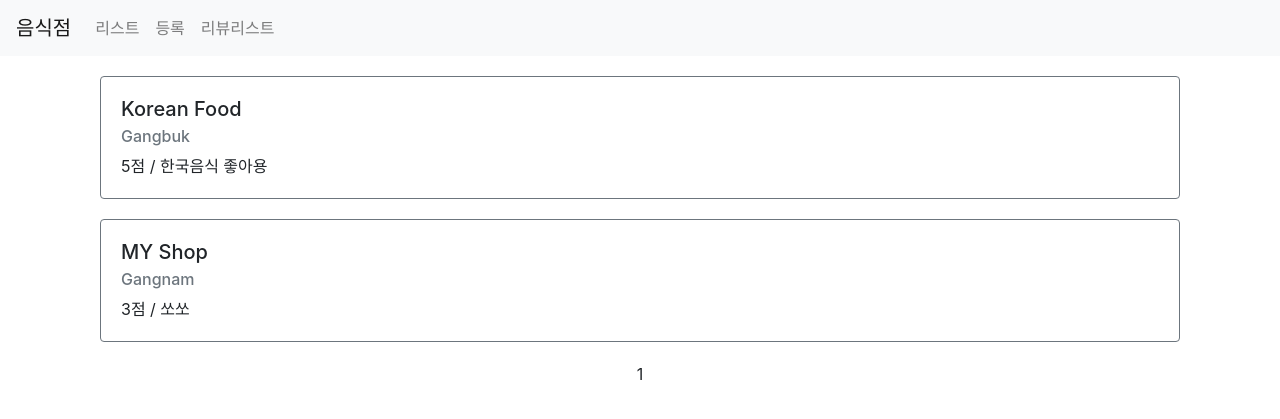
After one commit to jiyongYoon/study_django_basic_inflearn, a Django app: page /third/review/list/ in a window 1280 px wide. The commit adds this page. Shown: the top 419 px of the page. Run offline with Django 4.2, Linux system fonts and the light colour scheme; data comes from the database, SQL or seed files in the repository; both versions use the stored data as it was after the commit.

Commit message:
django - Relation

```diff
--- a/third/forms.py
+++ b/third/forms.py
@@ -1,6 +1,35 @@
 from django.forms import ModelForm
-from third.models import Restaurant
+from django import forms
+from third.models import Restaurant, Review
 from django.utils.translation import gettext_lazy as _
+
+REVIEW_POINT_CHOICES = (
+    ('1', 1),
+    ('2', 2),
+    ('3', 3),
+    ('4', 4),
+    ('5', 5)
+)
+
+
+class ReviewForm(ModelForm):
+    class Meta:
+        model = Review
+        fields = ['point', 'comment', 'restaurant']
+        labels = {
+            'point': _('평점'),
+            'comment': _('코멘트'),
+        }
+        help_texts = {
+            'point': _('평점을 입력해주세요.'),
+            'comment': _('코멘트를 입력해주세요.'),
+        }
+        # 필드 속성을 직접 선택하여 render 할 수 있도록 해줌
+        widgets = {
+            'restaurant': forms.HiddenInput(),
+            'point': forms.Select(choices=REVIEW_POINT_CHOICES)
+        }
+
 
 
 class RestaurantForm(ModelForm):
--- a/third/models.py
+++ b/third/models.py
@@ -9,3 +9,13 @@ class Restaurant(models.Model):
 
     created_at = models.DateTimeField(auto_now_add=True)
     updated_at = models.DateTimeField(auto_now=True)
+
+
+class Review(models.Model):
+    point = models.IntegerField()
+    comment = models.CharField(max_length=500)
+
+    restaurant = models.ForeignKey(Restaurant, on_delete=models.CASCADE) # ManyToOne
+
+    created_at = models.DateTimeField(auto_now_add=True)
+    updated_at = models.DateTimeField(auto_now=True)
--- a/third/templates/third/base.html
+++ b/third/templates/third/base.html
@@ -26,6 +26,7 @@
         <div class="navbar-nav">
           <a class="nav-item nav-link" href="/third/list">리스트</a>
           <a class="nav-item nav-link" href="/third/create">등록</a>
+          <a class="nav-item nav-link" href="/third/review/list">리뷰리스트</a>
         </div>
       </div>
     </nav>
--- a/third/templates/third/list.html
+++ b/third/templates/third/list.html
@@ -9,8 +9,10 @@
                 <div class="card-body">
                     <h5 class="card-title">{{ item.name }}</h5>
                     <h6 class="card-subtitle mb-2 text-muted">{{ item.address }}</h6>
+                    <p class="card-text">리뷰: {{ item.reviews_count}}개, 평점: {{ item.average_point }}점</p>
                     <p class="card-text">음식점 설명</p>
-                    <a href="{% url 'restaurant-detail' %}?id={{ item.id }}" class="card-link">자세히 보기</a>
+{#                    <a href="{% url 'restaurant-detail' %}?id={{ item.id }}" class="card-link">자세히 보기</a>#}
+                    <a href="{% url 'restaurant-detail' id=item.id %}" class="card-link">자세히 보기</a>
                     <a href="{% url 'restaurant-update' %}?id={{ item.id }}" class="card-link"> 수정하기 </a>
                 </div>
             </div>
--- /dev/null
+++ b/third/templates/third/review_list.html
@@ -0,0 +1,41 @@
+{% extends 'third/base.html' %}
+{% load static %}
+{% block content %}
+<div class="container">
+    {%  for item in reviews %}
+        <div class="row restaurant-item" style="margin:20px auto">
+            <div class="col-sm-12">
+                <div class="card border-secondary">
+                    <div class="card-body">
+                        <h5 class="card-title">{{ item.restaurant.name }}</h5> <!-- 리뷰 안에 있는 레스토랑 Model도 사용함 -->
+                        <h6 class="card-subtitle mb-2 text-muted">{{ item.restaurant.address }}</h6>
+                        <p class="card-text">{{ item.point }}점 / {{ item.comment }}</p>
+                    </div>
+                </div>
+            </div>
+        </div>
+    {% endfor %}
+
+    <div class="row">
+        <div class="col-sm-12 text-center">
+            <div class="pagination">
+                <span class="step-links text-center" style="width:100%;">
+                    {% if reviews.has_previous %}
+                        <a href="?page=1">&laquo;</a>
+                        <a href="?page={{ reviews.previous_page_number }}">{{ reviews.previous_page_number }}</a>
+                    {% endif %}
+
+                    <span class="current">
+                        {{ reviews.number }}
+                    </span>
+
+                    {% if reviews.has_next %}
+                        <a href="?page={{ reviews.next_page_number }}">{{ reviews.next_page_number }}</a>
+                        <a href="?page={{ reviews.paginator.num_pages }}">{{ reviews.paginator.num_pages }}</a>
+                    {% endif %}
+                </span>
+            </div>
+        </div>
+    </div>
+</div>
+{% endblock %}
--- a/third/urls.py
+++ b/third/urls.py
@@ -6,6 +6,11 @@ urlpatterns = [
     path('list/', views.list, name='list'),
     path('create/', views.create, name='restaurant-create'),
     path('update/', views.update, name='restaurant-update'),
-    path('detail/', views.detail, name='restaurant-detail'),
+    # path('detail/', views.detail, name='restaurant-detail'),
     path('delete/', views.delete, name='restaurant-delete'),
+
+    path('restaurant/<int:id>/', views.detail, name='restaurant-detail'),
+    path('restaurant/<int:restaurant_id>/review/create/', views.review_create, name='review-create'),
+    path('restaurant/<int:restaurant_id>/review/delete/<int:review_id>', views.review_delete, name='review-delete'),
+    path('review/list/', views.review_list, name='review-list'),
 ]
--- a/third/views.py
+++ b/third/views.py
@@ -1,13 +1,20 @@
 from django.core.paginator import Paginator
-from django.shortcuts import render, get_object_or_404
+from django.shortcuts import render, get_object_or_404, redirect
 
-from third.models import Restaurant
-from third.forms import RestaurantForm
+from third.models import Restaurant, Review
+from third.forms import RestaurantForm, ReviewForm
 from django.http import HttpResponseRedirect
+
+from django.db.models import Count, Avg
 
 # Create your views here.
 def list(request):
-    restaurants = Restaurant.objects.all()
+    # restaurants = Restaurant.objects.all()
+    restaurants = Restaurant.objects.all()\
+        .annotate(reviews_count=Count('review'))\
+        .annotate(average_point=Avg('review__point'))
+        # reviews_count 라는 이름으로 Count('review') 값에 접근할 수 있게 됨.
+        # review 모델 안에 속성에 접근할때는 __ (언더바 2개)로 접근할 수 있음.
     paginator = Paginator(restaurants, 5)
 
     page = request.GET.get('page') ## third/list?page=1
@@ -16,7 +23,6 @@ def list(request):
     context = {
         'restaurants': items
     }
-
     return render(request, 'third/list.html', context)
 
 
@@ -54,10 +60,13 @@ def update(request):
     return HttpResponseRedirect('/third/list/')
 
 
-def detail(request):
-    if 'id' in request.GET:
-        item = get_object_or_404(Restaurant, pk=request.GET.get('id'))
-        return render(request, 'third/detail.html', {'item': item})
+def detail(request, id):
+    # if 'id' in request.GET:
+    if 'id' is not None:
+        # item = get_object_or_404(Restaurant, pk=request.GET.get('id'))
+        item = get_object_or_404(Restaurant, pk=id)
+        reviews = Review.objects.filter(restaurant=item).all()
+        return render(request, 'third/detail.html', {'item': item, 'reviews': reviews})
     return HttpResponseRedirect('/third/list/')
 
 
@@ -66,3 +75,36 @@ def delete(request):
         item = get_object_or_404(Restaurant, pk=request.GET.get('id'))
         item.delete()
     return HttpResponseRedirect('/third/list/')
+
+
+def review_create(request, restaurant_id):
+    if request.method == 'POST':
+        form = ReviewForm(request.POST)
+        if form.is_valid():
+            new_item = form.save()
+        return redirect('restaurant-detail', id=restaurant_id)
+    else:
+        item = get_object_or_404(Restaurant, pk=restaurant_id)
+        form = ReviewForm(initial={'restaurant': item}) # 미리 데이터를 채워서 form을 던짐
+        return render(request, 'third/review_create.html', {'form': form, 'item': item})
+
+
+def review_delete(request, restaurant_id, review_id):
+    item = get_object_or_404(Review, pk=review_id)
+    item.delete()
+
+    return redirect('restaurant-detail', id=restaurant_id)
+
+
+def review_list(request):
+    reviews = Review.objects.all().order_by('-created_at')
+    # reviews = Review.objects.all().select_related().order_by('-created_at') # 연관관계 매핑된 객체까지 함께 불러옴
+    paginator = Paginator(reviews, 10)
+
+    page = request.GET.get('page')
+    items = paginator.get_page(page)
+
+    context = {
+        'reviews': items
+    }
+    return render(request, 'third/review_list.html', context)
```
Also changed, not shown: third/templates/third/detail.html (+21 -0 lines), third/templates/third/review_create.html (added, +13 -0 lines), db.sqlite3.
